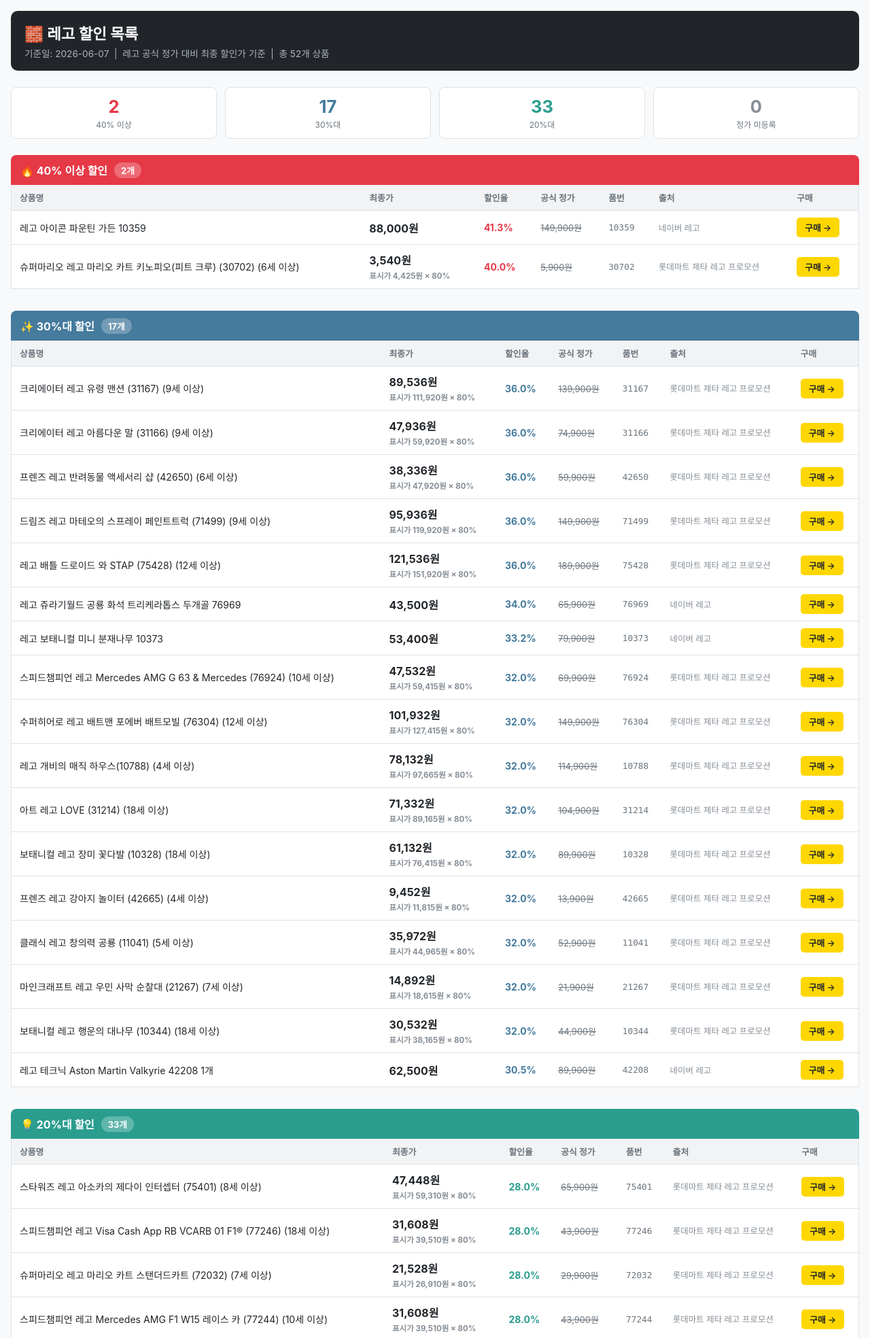
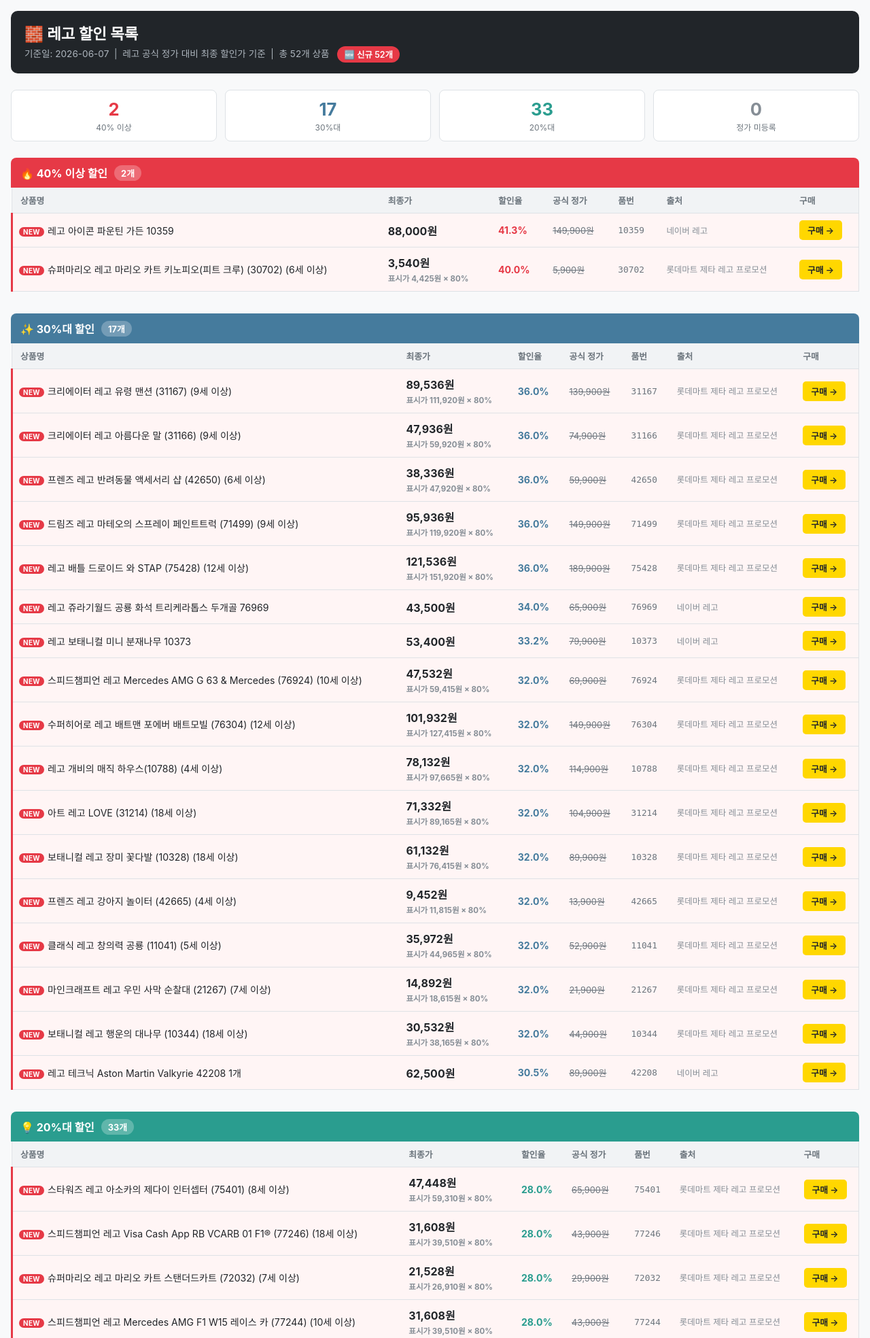
Before and after one commit to frozeneye-dev/lego-deals, a Flask app: page /output/today in a window 1280 px wide. Shown: the top 1968 px of the page at 68% size. Run offline with Flask 3, Linux system fonts and the light colour scheme.

Commit message:
feat: highlight new deals vs previous day
- generator.py: load yesterday's result JSON, sort new items to top of each category
- deals.html: NEW badge + red left border on newly appeared items
- header: show "신규 N개" summary badge when comparison available

Co-Authored-By: Claude Sonnet 4.6 <noreply@anthropic.com>

```diff
--- a/docs/2026-06-07.html
+++ b/docs/2026-06-07.html
@@ -58,6 +58,15 @@
     .buy-btn:hover { background: #e6c200; }
     .empty { padding: 20px; text-align: center; color: var(--muted); font-size: .9rem;
              background: var(--card-bg); border: 1px solid var(--border); border-top: none; }
+    .badge-new { display: inline-block; background: #e63946; color: #fff;
+                 font-size: .62rem; font-weight: 700; padding: 1px 6px;
+                 border-radius: 10px; margin-right: 5px; vertical-align: middle;
+                 letter-spacing: .04em; }
+    .row-new td { background: #fff5f5; }
+    .row-new td:first-child { border-left: 3px solid #e63946; padding-left: 9px; }
+    .new-summary { display: inline-block; background: #e63946; color: #fff;
+                   font-size: .78rem; font-weight: 600; padding: 3px 10px;
+                   border-radius: 20px; margin-left: 8px; vertical-align: middle; }
     footer { text-align: center; color: var(--muted); font-size: .78rem;
              margin-top: 32px; padding-top: 16px; border-top: 1px solid var(--border); }
     @media (max-width: 640px) {
@@ -76,6 +85,9 @@
     기준일: 2026-06-07 &nbsp;|&nbsp;
     레고 공식 정가 대비 최종 할인가 기준 &nbsp;|&nbsp;
     총 52개 상품
+
+    <span class="new-summary">🆕 신규 52개</span>
+
   </p>
 </header>
 
@@ -121,8 +133,9 @@
     </thead>
     <tbody>
 
-      <tr>
-        <td>레고 아이콘 파운틴 가든 10359</td>
+
+      <tr class="row-new">
+        <td><span class="badge-new">NEW</span>레고 아이콘 파운틴 가든 10359</td>
         <td class="price-final">
           88,000원
 
@@ -142,8 +155,9 @@
         <td><a class="buy-btn" href="https://search.shopping.naver.com/catalog/52270053618" target="_blank">구매 →</a></td>
       </tr>
 
-      <tr>
-        <td>슈퍼마리오 레고 마리오 카트 키노피오(피트 크루) (30702) (6세 이상)</td>
+
+      <tr class="row-new">
+        <td><span class="badge-new">NEW</span>슈퍼마리오 레고 마리오 카트 키노피오(피트 크루) (30702) (6세 이상)</td>
         <td class="price-final">
           3,540원
 
@@ -194,8 +208,9 @@
     </thead>
     <tbody>
 
-      <tr>
-        <td>크리에이터 레고 유령 맨션 (31167) (9세 이상)</td>
+
+      <tr class="row-new">
+        <td><span class="badge-new">NEW</span>크리에이터 레고 유령 맨션 (31167) (9세 이상)</td>
         <td class="price-final">
           89,536원
 
@@ -219,8 +234,9 @@
         <td><a class="buy-btn" href="https://lottemartzetta.com/products/OS5702017822426/details" target="_blank">구매 →</a></td>
       </tr>
 
-      <tr>
-        <td>크리에이터 레고 아름다운 말 (31166) (9세 이상)</td>
+
+      <tr class="row-new">
+        <td><span class="badge-new">NEW</span>크리에이터 레고 아름다운 말 (31166) (9세 이상)</td>
         <td class="price-final">
           47,936원
 
@@ -244,8 +260,9 @@
         <td><a class="buy-btn" href="https://lottemartzetta.com/products/OS5702017822419/details" target="_blank">구매 →</a></td>
       </tr>
 
-      <tr>
-        <td>프렌즈 레고 반려동물 액세서리 샵 (42650) (6세 이상)</td>
+
+      <tr class="row-new">
+        <td><span class="badge-new">NEW</span>프렌즈 레고 반려동물 액세서리 샵 (42650) (6세 이상)</td>
         <td class="price-final">
           38,336원
 
@@ -269,8 +286,9 @@
         <td><a class="buy-btn" href="https://lottemartzetta.com/products/OS5702017783741/details" target="_blank">구매 →</a></td>
       </tr>
 
-      <tr>
-        <td>드림즈 레고 마테오의 스프레이 페인트트럭 (71499) (9세 이상)</td>
+
+      <tr class="row-new">
+        <td><span class="badge-new">NEW</span>드림즈 레고 마테오의 스프레이 페인트트럭 (71499) (9세 이상)</td>
         <td class="price-final">
           95,936원
 
@@ -294,8 +312,9 @@
         <td><a class="buy-btn" href="https://lottemartzetta.com/products/OS5702017818900/details" target="_blank">구매 →</a></td>
       </tr>
 
-      <tr>
-        <td>레고 배틀 드로이드 와 STAP (75428) (12세 이상)</td>
+
+      <tr class="row-new">
+        <td><span class="badge-new">NEW</span>레고 배틀 드로이드 와 STAP (75428) (12세 이상)</td>
         <td class="price-final">
           121,536원
 
@@ -319,8 +338,9 @@
         <td><a class="buy-btn" href="https://lottemartzetta.com/products/OS5702017824598/details" target="_blank">구매 →</a></td>
       </tr>
 
-      <tr>
-        <td>레고 쥬라기월드 공룡 화석 트리케라톱스 두개골 76969</td>
+
+      <tr class="row-new">
+        <td><span class="badge-new">NEW</span>레고 쥬라기월드 공룡 화석 트리케라톱스 두개골 76969</td>
         <td class="price-final">
           43,500원
 
@@ -340,8 +360,9 @@
         <td><a class="buy-btn" href="https://search.shopping.naver.com/catalog/52268687618" target="_blank">구매 →</a></td>
       </tr>
 
-      <tr>
-        <td>레고 보태니컬 미니 분재나무 10373</td>
+
+      <tr class="row-new">
+        <td><span class="badge-new">NEW</span>레고 보태니컬 미니 분재나무 10373</td>
         <td class="price-final">
           53,400원
 
@@ -361,8 +382,9 @@
         <td><a class="buy-btn" href="https://search.shopping.naver.com/catalog/56088988946" target="_blank">구매 →</a></td>
       </tr>
 
-      <tr>
-        <td>스피드챔피언 레고 Mercedes AMG G 63 &amp; Mercedes (76924) (10세 이상)</td>
+
+      <tr class="row-new">
+        <td><span class="badge-new">NEW</span>스피드챔피언 레고 Mercedes AMG G 63 &amp; Mercedes (76924) (10세 이상)</td>
         <td class="price-final">
           47,532원
 
@@ -386,8 +408,9 @@
         <td><a class="buy-btn" href="https://lottemartzetta.com/products/OS5702017583976/details" target="_blank">구매 →</a></td>
       </tr>
 
-      <tr>
-        <td>수퍼히어로 레고 배트맨 포에버  배트모빌 (76304) (12세 이상)</td>
+
+      <tr class="row-new">
+        <td><span class="badge-new">NEW</span>수퍼히어로 레고 배트맨 포에버  배트모빌 (76304) (12세 이상)</td>
         <td class="price-final">
           101,932원
 
@@ -411,8 +434,9 @@
         <td><a class="buy-btn" href="https://lottemartzetta.com/products/OS5702017817781/details" target="_blank">구매 →</a></td>
       </tr>
 
-      <tr>
-        <td>레고 개비의 매직 하우스(10788) (4세 이상)</td>
+
+      <tr class="row-new">
+        <td><span class="badge-new">NEW</span>레고 개비의 매직 하우스(10788) (4세 이상)</td>
         <td class="price-final">
           78,132원
 
@@ -436,8 +460,9 @@
         <td><a class="buy-btn" href="https://lottemartzetta.com/products/OS5702017424125/details" target="_blank">구매 →</a></td>
       </tr>
 
-      <tr>
-        <td>아트 레고 LOVE (31214) (18세 이상)</td>
+
+      <tr class="row-new">
+        <td><span class="badge-new">NEW</span>아트 레고 LOVE (31214) (18세 이상)</td>
         <td class="price-final">
           71,332원
 
@@ -461,8 +486,9 @@
         <td><a class="buy-btn" href="https://lottemartzetta.com/products/OS5702017814698/details" target="_blank">구매 →</a></td>
       </tr>
 
-      <tr>
-        <td>보태니컬 레고 장미 꽃다발 (10328) (18세 이상)</td>
+
+      <tr class="row-new">
+        <td><span class="badge-new">NEW</span>보태니컬 레고 장미 꽃다발 (10328) (18세 이상)</td>
         <td class="price-final">
           61,132원
 
@@ -486,8 +512,9 @@
         <td><a class="buy-btn" href="https://lottemartzetta.com/products/OS5702017583488/details" target="_blank">구매 →</a></td>
       </tr>
 
-      <tr>
-        <td>프렌즈 레고 강아지 놀이터 (42665) (4세 이상)</td>
+
+      <tr class="row-new">
+        <td><span class="badge-new">NEW</span>프렌즈 레고 강아지 놀이터 (42665) (4세 이상)</td>
         <td class="price-final">
           9,452원
 
@@ -511,8 +538,9 @@
         <td><a class="buy-btn" href="https://lottemartzetta.com/products/OS5702017815312/details" target="_blank">구매 →</a></td>
       </tr>
 
-      <tr>
-        <td>클래식 레고 창의력 공룡 (11041) (5세 이상)</td>
+
+      <tr class="row-new">
+        <td><span class="badge-new">NEW</span>클래식 레고 창의력 공룡 (11041) (5세 이상)</td>
         <td class="price-final">
           35,972원
 
@@ -536,8 +564,9 @@
         <td><a class="buy-btn" href="https://lottemartzetta.com/products/OS5702017822228/details" target="_blank">구매 →</a></td>
       </tr>
 
-      <tr>
-        <td>마인크래프트 레고 우민 사막 순찰대 (21267) (7세 이상)</td>
+
+      <tr class="row-new">
+        <td><span class="badge-new">NEW</span>마인크래프트 레고 우민 사막 순찰대 (21267) (7세 이상)</td>
         <td class="price-final">
           14,892원
 
@@ -561,8 +590,9 @@
         <td><a class="buy-btn" href="https://lottemartzetta.com/products/OS5702017815411/details" target="_blank">구매 →</a></td>
       </tr>
 
-      <tr>
-        <td>보태니컬 레고 행운의 대나무 (10344) (18세 이상)</td>
+
+      <tr class="row-new">
+        <td><span class="badge-new">NEW</span>보태니컬 레고 행운의 대나무 (10344) (18세 이상)</td>
         <td class="price-final">
           30,532원
 
@@ -586,8 +616,9 @@
         <td><a class="buy-btn" href="https://lottemartzetta.com/products/OS5702017814650/details" target="_blank">구매 →</a></td>
       </tr>
 
-      <tr>
-        <td>레고 테크닉 Aston Martin Valkyrie 42208 1개</td>
+
+      <tr class="row-new">
+        <td><span class="badge-new">NEW</span>레고 테크닉 Aston Martin Valkyrie 42208 1개</td>
         <td class="price-final">
           62,500원
 
@@ -634,8 +665,9 @@
     </thead>
     <tbody>
 
-      <tr>
-        <td>스타워즈 레고 아소카의 제다이 인터셉터 (75401) (8세 이상)</td>
+
+      <tr class="row-new">
+        <td><span class="badge-new">NEW</span>스타워즈 레고 아소카의 제다이 인터셉터 (75401) (8세 이상)</td>
         <td class="price-final">
           47,448원
 
@@ -659,8 +691,9 @@
         <td><a class="buy-btn" href="https://lottemartzetta.com/products/OS5702017817453/details" target="_blank">구매 →</a></td>
       </tr>
 
-      <tr>
-        <td>스피드챔피언 레고 Visa Cash App RB VCARB 01 F1® (77246) (18세 이상)</td>
+
+      <tr class="row-new">
+        <td><span class="badge-new">NEW</span>스피드챔피언 레고 Visa Cash App RB VCARB 01 F1® (77246) (18세 이상)</td>
         <td class="price-final">
           31,608원
 
@@ -684,8 +717,9 @@
         <td><a class="buy-btn" href="https://lottemartzetta.com/products/OS5702017816135/details" target="_blank">구매 →</a></td>
       </tr>
 
-      <tr>
-        <td>슈퍼마리오 레고 마리오 카트 스탠더드카트 (72032) (7세 이상)</td>
+
+      <tr class="row-new">
+        <td><span class="badge-new">NEW</span>슈퍼마리오 레고 마리오 카트 스탠더드카트 (72032) (7세 이상)</td>
         <td class="price-final">
           21,528원
 
@@ -709,8 +743,9 @@
         <td><a class="buy-btn" href="https://lottemartzetta.com/products/OS5702017816494/details" target="_blank">구매 →</a></td>
       </tr>
 
-      <tr>
-        <td>스피드챔피언 레고 Mercedes AMG F1 W15 레이스 카 (77244) (10세 이상)</td>
+
+      <tr class="row-new">
+        <td><span class="badge-new">NEW</span>스피드챔피언 레고 Mercedes AMG F1 W15 레이스 카 (77244) (10세 이상)</td>
         <td class="price-final">
           31,608원
 
@@ -734,8 +769,9 @@
         <td><a class="buy-btn" href="https://lottemartzetta.com/products/OS5702017816111/details" target="_blank">구매 →</a></td>
       </tr>
 
-      <tr>
-        <td>프렌즈 레고 하트레이크 시티 아파트와 상점 (42670) (12세 이상)</td>
+
+      <tr class="row-new">
+        <td><span class="badge-new">NEW</span>프렌즈 레고 하트레이크 시티 아파트와 상점 (42670) (12세 이상)</td>
         <td class="price-final">
           143,928원
 
@@ -759,8 +795,9 @@
         <td><a class="buy-btn" href="https://lottemartzetta.com/products/OS5702017815336/details" target="_blank">구매 →</a></td>
       </tr>
 
-      <tr>
-        <td>아키텍쳐 레고 파리 노트르담 (21061) (18세 이상)</td>
+
+      <tr class="row-new">
+        <td><span class="badge-new">NEW</span>아키텍쳐 레고 파리 노트르담 (21061) (18세 이상)</td>
         <td class="price-final">
           215,928원
 
@@ -784,8 +821,9 @@
         <td><a class="buy-btn" href="https://lottemartzetta.com/products/OS5702017582412/details" target="_blank">구매 →</a></td>
       </tr>
 
-      <tr>
-        <td>쥬라기월드 레고 스피노사우루스와 케찰코아툴루스 비행미션 (76976) (8세 이상)</td>
+
+      <tr class="row-new">
+        <td><span class="badge-new">NEW</span>쥬라기월드 레고 스피노사우루스와 케찰코아툴루스 비행미션 (76976) (8세 이상)</td>
         <td class="price-final">
           151,128원
 
@@ -809,8 +847,9 @@
         <td><a class="buy-btn" href="https://lottemartzetta.com/products/OS5702017850276/details" target="_blank">구매 →</a></td>
       </tr>
 
-      <tr>
-        <td>듀플로 레고 3 in 1 야생 동물 가족 (10446) (2세 이상)</td>
+
+      <tr class="row-new">
+        <td><span class="badge-new">NEW</span>듀플로 레고 3 in 1 야생 동물 가족 (10446) (2세 이상)</td>
         <td class="price-final">
           86,328원
 
@@ -834,8 +873,9 @@
         <td><a class="buy-btn" href="https://lottemartzetta.com/products/OS5702017815558/details" target="_blank">구매 →</a></td>
       </tr>
 
-      <tr>
-        <td>스피드챔피언 레고 MoneyGram Haas F1® Team VF-24 (77250) (10세 이상)</td>
+
+      <tr class="row-new">
+        <td><span class="badge-new">NEW</span>스피드챔피언 레고 MoneyGram Haas F1® Team VF-24 (77250) (10세 이상)</td>
         <td class="price-final">
           31,608원
 
@@ -859,8 +899,9 @@
         <td><a class="buy-btn" href="https://lottemartzetta.com/products/OS5702017816173/details" target="_blank">구매 →</a></td>
       </tr>
 
-      <tr>
-        <td>스피드챔피언 레고 Williams Racing FW46 F1 레이스 카 (77249) (10세 이상)</td>
+
+      <tr class="row-new">
+        <td><span class="badge-new">NEW</span>스피드챔피언 레고 Williams Racing FW46 F1 레이스 카 (77249) (10세 이상)</td>
         <td class="price-final">
           31,608원
 
@@ -884,8 +925,9 @@
         <td><a class="buy-btn" href="https://lottemartzetta.com/products/OS5702017816166/details" target="_blank">구매 →</a></td>
       </tr>
 
-      <tr>
-        <td>마인크래프트 레고 삼림 대저택 파이팅 링 (21272) (10세 이상)</td>
+
+      <tr class="row-new">
+        <td><span class="badge-new">NEW</span>마인크래프트 레고 삼림 대저택 파이팅 링 (21272) (10세 이상)</td>
         <td class="price-final">
           53,928원
 
@@ -909,8 +951,9 @@
         <td><a class="buy-btn" href="https://lottemartzetta.com/products/OS5702017815466/details" target="_blank">구매 →</a></td>
       </tr>
 
-      <tr>
-        <td>아이콘 레고 가을의 오두막 정원 (11372) (18세 이상)</td>
+
+      <tr class="row-new">
+        <td><span class="badge-new">NEW</span>아이콘 레고 가을의 오두막 정원 (11372) (18세 이상)</td>
         <td class="price-final">
           115,128원
 
@@ -934,8 +977,9 @@
         <td><a class="buy-btn" href="https://lottemartzetta.com/products/OS5702018062760/details" target="_blank">구매 →</a></td>
       </tr>
 
-      <tr>
-        <td>레고 클래식 라지 조립 박스 (10698) (만4세부터)</td>
+
+      <tr class="row-new">
+        <td><span class="badge-new">NEW</span>레고 클래식 라지 조립 박스 (10698) (만4세부터)</td>
         <td class="price-final">
           50,328원
 
@@ -959,8 +1003,9 @@
         <td><a class="buy-btn" href="https://lottemartzetta.com/products/OS5702015357197/details" target="_blank">구매 →</a></td>
       </tr>
 
-      <tr>
-        <td>스타워즈 레고 327 스타 코어 클론 트루퍼  배틀 팩 (75431) (7세 이상)</td>
+
+      <tr class="row-new">
+        <td><span class="badge-new">NEW</span>스타워즈 레고 327 스타 코어 클론 트루퍼  배틀 팩 (75431) (7세 이상)</td>
         <td class="price-final">
           43,128원
 
@@ -984,8 +1029,9 @@
         <td><a class="buy-btn" href="https://lottemartzetta.com/products/OS5702017901213/details" target="_blank">구매 →</a></td>
       </tr>
 
-      <tr>
-        <td>크리에이터 레고 세계의 동물 탐험  벌새 (31384) (8세 이상)</td>
+
+      <tr class="row-new">
+        <td><span class="badge-new">NEW</span>크리에이터 레고 세계의 동물 탐험  벌새 (31384) (8세 이상)</td>
         <td class="price-final">
           32,328원
 
@@ -1009,8 +1055,9 @@
         <td><a class="buy-btn" href="https://lottemartzetta.com/products/OS5702018054789/details" target="_blank">구매 →</a></td>
       </tr>
 
-      <tr>
-        <td>레고 마일스 모랄레스의 마스크 (76329) (18세 이상)</td>
+
+      <tr class="row-new">
+        <td><span class="badge-new">NEW</span>레고 마일스 모랄레스의 마스크 (76329) (18세 이상)</td>
         <td class="price-final">
           71,928원
 
@@ -1034,8 +1081,9 @@
         <td><a class="buy-btn" href="https://lottemartzetta.com/products/OS5702017824628/details" target="_blank">구매 →</a></td>
       </tr>
 
-      <tr>
-        <td>해리포터 레고 다이애건 앨리 마법의 상점 (76444) (18세 이상)</td>
+
+      <tr class="row-new">
+        <td><span class="badge-new">NEW</span>해리포터 레고 다이애건 앨리 마법의 상점 (76444) (18세 이상)</td>
         <td class="price-final">
           201,528원
 
@@ -1059,8 +1107,9 @@
         <td><a class="buy-btn" href="https://lottemartzetta.com/products/OS5702017812823/details" target="_blank">구매 →</a></td>
       </tr>
 
-      <tr>
-        <td>디즈니 레고 안나와 엘사 (43284) (5세 이상)</td>
+
+      <tr class="row-new">
+        <td><span class="badge-new">NEW</span>디즈니 레고 안나와 엘사 (43284) (5세 이상)</td>
         <td class="price-final">
           10,008원
 
@@ -1084,8 +1133,9 @@
         <td><a class="buy-btn" href="https://lottemartzetta.com/products/OS5702018066751/details" target="_blank">구매 →</a></td>
       </tr>
 
-      <tr>
-        <td>아이디어 레고 턱시도 고양이 (21349) (18세 이상)</td>
+
+      <tr class="row-new">
+        <td><span class="badge-new">NEW</span>아이디어 레고 턱시도 고양이 (21349) (18세 이상)</td>
         <td class="price-final">
           107,928원
 
@@ -1109,8 +1159,9 @@
         <td><a class="buy-btn" href="https://lottemartzetta.com/products/OS5702017599670/details" target="_blank">구매 →</a></td>
       </tr>
 
-      <tr>
-        <td>프렌즈 레고 아이스크림과 풍선 매점 (42692) (6세 이상)</td>
+
+      <tr class="row-new">
+        <td><span class="badge-new">NEW</span>프렌즈 레고 아이스크림과 풍선 매점 (42692) (6세 이상)</td>
         <td class="price-final">
           10,008원
 
@@ -1134,8 +1185,9 @@
         <td><a class="buy-btn" href="https://lottemartzetta.com/products/OS5702018033258/details" target="_blank">구매 →</a></td>
       </tr>
 
-      <tr>
-        <td>레고 디럭스 브릭 박스 (10914) (1세이상)</td>
+
+      <tr class="row-new">
+        <td><span class="badge-new">NEW</span>레고 디럭스 브릭 박스 (10914) (1세이상)</td>
         <td class="price-final">
           53,928원
 
@@ -1159,8 +1211,9 @@
         <td><a class="buy-btn" href="https://lottemartzetta.com/products/OS5702016617757/details" target="_blank">구매 →</a></td>
       </tr>
 
-      <tr>
-        <td>스타워즈 레고 K 2SO 보안 드로이드 (75434) (10세 이상)</td>
+
+      <tr class="row-new">
+        <td><span class="badge-new">NEW</span>스타워즈 레고 K 2SO 보안 드로이드 (75434) (10세 이상)</td>
         <td class="price-final">
           100,728원
 
@@ -1184,8 +1237,9 @@
         <td><a class="buy-btn" href="https://lottemartzetta.com/products/OS5702017901244/details" target="_blank">구매 →</a></td>
       </tr>
 
-      <tr>
-        <td>레고 테크닉 Ferrari SF 24 F1 자동차 42207 1개</td>
+
+      <tr class="row-new">
+        <td><span class="badge-new">NEW</span>레고 테크닉 Ferrari SF 24 F1 자동차 42207 1개</td>
         <td class="price-final">
           230,450원
 
@@ -1205,8 +1259,9 @@
         <td><a class="buy-btn" href="https://search.shopping.naver.com/catalog/59603510616" target="_blank">구매 →</a></td>
       </tr>
 
-      <tr>
-        <td>레고 듀플로 인터랙티브 기차 세트 10428 1개</td>
+
+      <tr class="row-new">
+        <td><span class="badge-new">NEW</span>레고 듀플로 인터랙티브 기차 세트 10428 1개</td>
         <td class="price-final">
           138,630원
 
@@ -1226,8 +1281,9 @@
         <td><a class="buy-btn" href="https://search.shopping.naver.com/catalog/59588300281" target="_blank">구매 →</a></td>
       </tr>
 
-      <tr>
-        <td>레고 스피드 챔피언 Ferrari SF 24 F1 레이스 카 77242 1개</td>
+
+      <tr class="row-new">
+        <td><span class="badge-new">NEW</span>레고 스피드 챔피언 Ferrari SF 24 F1 레이스 카 77242 1개</td>
         <td class="price-final">
           32,460원
 
@@ -1247,8 +1303,9 @@
         <td><a class="buy-btn" href="https://search.shopping.naver.com/catalog/59458533444" target="_blank">구매 →</a></td>
       </tr>
 
-      <tr>
-        <td>레고 스피드 챔피언 Oracle Red Bull Racing RB20 F1 레이스 카 77243 1개</td>
+
+      <tr class="row-new">
+        <td><span class="badge-new">NEW</span>레고 스피드 챔피언 Oracle Red Bull Racing RB20 F1 레이스 카 77243 1개</td>
         <td class="price-final">
           32,460원
 
@@ -1268,8 +1325,9 @@
         <td><a class="buy-btn" href="https://search.shopping.naver.com/catalog/59458418733" target="_blank">구매 →</a></td>
       </tr>
 
-      <tr>
-        <td>레고 듀플로 인터랙티브 기차 모험 10427 1개</td>
+
+      <tr class="row-new">
+        <td><span class="badge-new">NEW</span>레고 듀플로 인터랙티브 기차 모험 10427 1개</td>
         <td class="price-final">
           78,680원
 
@@ -1289,8 +1347,9 @@
         <td><a class="buy-btn" href="https://search.shopping.naver.com/catalog/59506076610" target="_blank">구매 →</a></td>
       </tr>
 
-      <tr>
-        <td>해리포터 레고 루나 러브굿의 집 (76467) (10세 이상)</td>
+
+      <tr class="row-new">
+        <td><span class="badge-new">NEW</span>해리포터 레고 루나 러브굿의 집 (76467) (10세 이상)</td>
         <td class="price-final">
           106,324원
 
@@ -1314,8 +1373,9 @@
         <td><a class="buy-btn" href="https://lottemartzetta.com/products/OS5702018063439/details" target="_blank">구매 →</a></td>
       </tr>
 
-      <tr>
-        <td>해리포터 레고 마법사의 돌  콜렉터 (76466) (18세 이상)</td>
+
+      <tr class="row-new">
+        <td><span class="badge-new">NEW</span>해리포터 레고 마법사의 돌  콜렉터 (76466) (18세 이상)</td>
         <td class="price-final">
           174,724원
 
@@ -1339,8 +1399,9 @@
         <td><a class="buy-btn" href="https://lottemartzetta.com/products/OS5702018063422/details" target="_blank">구매 →</a></td>
       </tr>
 
-      <tr>
-        <td>마인크래프트 레고 엔더맨 타워 (21279) (9세 이상)</td>
+
+      <tr class="row-new">
+        <td><span class="badge-new">NEW</span>마인크래프트 레고 엔더맨 타워 (21279) (9세 이상)</td>
         <td class="price-final">
           113,924원
 
@@ -1364,8 +1425,9 @@
         <td><a class="buy-btn" href="https://lottemartzetta.com/products/OS5702017815534/details" target="_blank">구매 →</a></td>
       </tr>
 
-      <tr>
-        <td>아이콘 레고 목련 가지 (11510) (18세 이상)</td>
+
+      <tr class="row-new">
+        <td><span class="badge-new">NEW</span>아이콘 레고 목련 가지 (11510) (18세 이상)</td>
         <td class="price-final">
           53,124원
 
@@ -1389,8 +1451,9 @@
         <td><a class="buy-btn" href="https://lottemartzetta.com/products/OS5702018061848/details" target="_blank">구매 →</a></td>
       </tr>
 
-      <tr>
-        <td>마인크래프트 레고 워든과의 조우 (21274) (7세 이상)</td>
+
+      <tr class="row-new">
+        <td><span class="badge-new">NEW</span>마인크래프트 레고 워든과의 조우 (21274) (7세 이상)</td>
         <td class="price-final">
           22,724원
 
@@ -1414,8 +1477,9 @@
         <td><a class="buy-btn" href="https://lottemartzetta.com/products/OS5702017815480/details" target="_blank">구매 →</a></td>
       </tr>
 
-      <tr>
-        <td>레고 어벤져스 엔드게임 아이언맨 연구소 76125</td>
+
+      <tr class="row-new">
+        <td><span class="badge-new">NEW</span>레고 어벤져스 엔드게임 아이언맨 연구소 76125</td>
         <td class="price-final">
           146,000원
 
```
Also changed, not shown: app/generator.py (+47 -2 lines), docs/index.html (+168 -104 lines), templates/deals.html (+15 -2 lines), config/prices.json.
